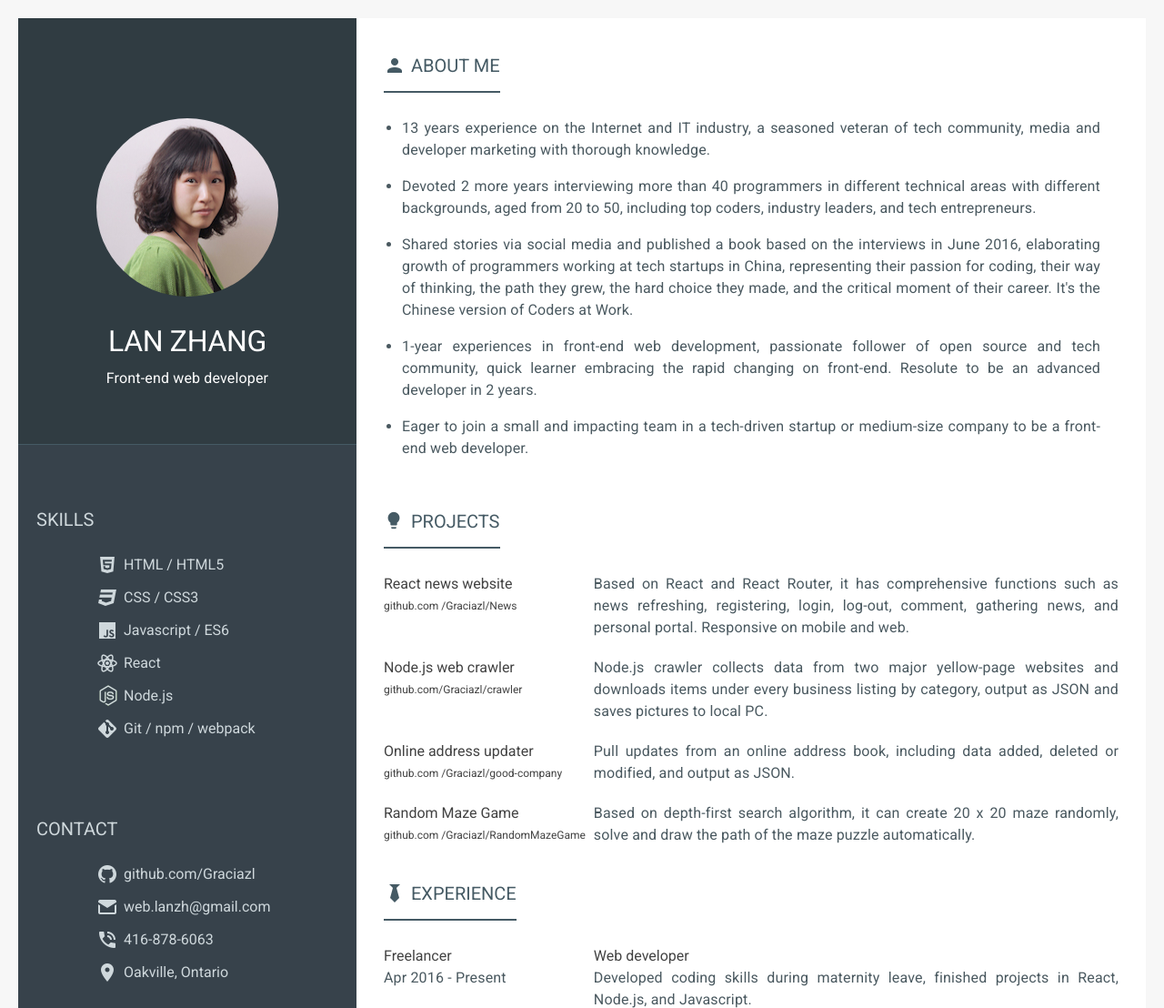
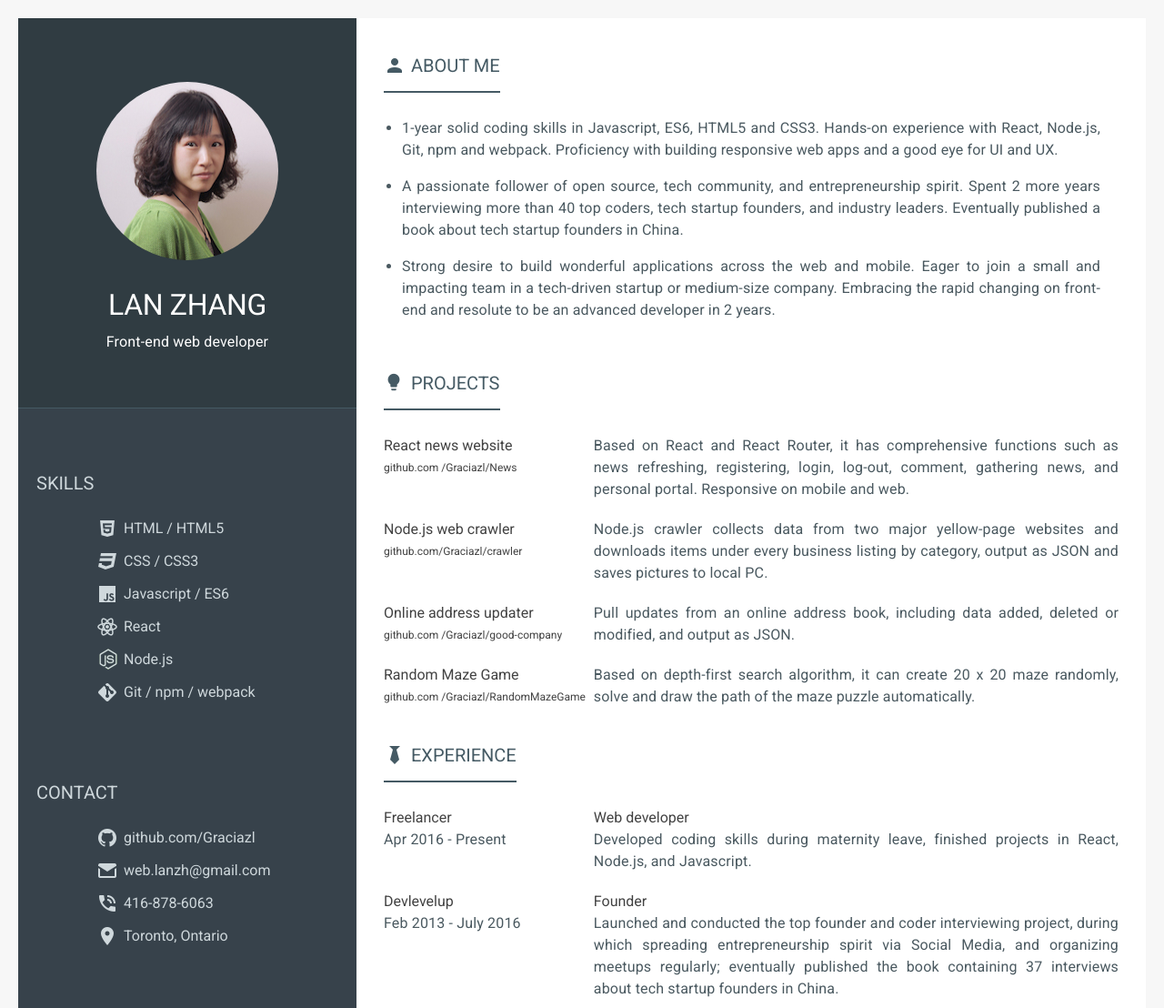
Before and after one commit to LanZhangWeb/CV, a plain HTML site: page index.html in a window 1280 px wide. Shown: the top 1108 px of the page at 91% size. Drawn offline with Linux system fonts and the light colour scheme.

Commit message:
no message

```diff
--- a/index.html
+++ b/index.html
@@ -53,7 +53,7 @@
                                 <span class="link-content-phone">416-878-6063</span>
                             </li>
                             <li class="contact-list-item">
-                                <span class="link-content-address">Oakville, Ontario</span>
+                                <span class="link-content-address">Toronto, Ontario</span>
                             </li>
                         </ul>
                     </div>
@@ -74,31 +74,17 @@
                         </div>
                         <div class="aboutme-list">
                             <ul>
-                                <li class="aboutme-item">13 years experience on the Internet and IT industry,
-                                    a seasoned veteran of tech community, media and developer marketing with thorough
-                                    knowledge.
+                                <li class="aboutme-item">1-year solid coding skills in Javascript, ES6, HTML5 and CSS3.
+                                    Hands-on experience with React, Node.js, Git, npm and webpack.
+                                    Proficiency with building responsive web apps and a good eye for UI and UX.
                                 </li>
-                                <li class="aboutme-item">Devoted 2 more years interviewing more than 40 programmers in
-                                    different technical areas
-                                    with different backgrounds, aged from 20 to 50, including top coders, industry
-                                    leaders, and tech entrepreneurs.
+                                <li class="aboutme-item">A passionate follower of open source, tech community, and entrepreneurship spirit.
+                                    Spent 2 more years interviewing more than 40 top coders, tech startup founders, and industry leaders.
+                                    Eventually published a book about tech startup founders in China.
                                 </li>
-                                <li class="aboutme-item">
-                                    Shared stories via social media and published a book based on the interviews in June
-                                    2016,
-                                    elaborating growth of programmers working at tech startups in China, representing
-                                    their passion for coding,
-                                    their way of thinking, the path they grew, the hard choice they made, and the
-                                    critical moment of their career.
-                                    It's the Chinese version of Coders at Work.
-                                </li>
-                                <li class="aboutme-item">1-year experiences in front-end web development, passionate
-                                    follower of open source and tech community,
-                                    quick learner embracing the rapid changing on front-end. Resolute to be an advanced
-                                    developer in 2 years.
-                                </li>
-                                <li class="aboutme-item">Eager to join a small and impacting team in a tech-driven
-                                    startup or medium-size company to be a front-end web developer.
+                                <li class="aboutme-item">Strong desire to build wonderful applications across the web
+                                    and mobile. Eager to join a small and impacting team in a tech-driven startup or medium-size company.
+                                    Embracing the rapid changing on front-end and resolute to be an advanced developer in 2 years.
                                 </li>
                             </ul>
                         </div>
--- a/style.css
+++ b/style.css
@@ -91,7 +91,7 @@
     width: 200px;
     height: 196px;
     border-radius: 50%;
-    margin: 110px 20px 30px 20px;
+    margin: 70px 20px 30px 20px;
 }
 
 .profile-container h1 {
```
